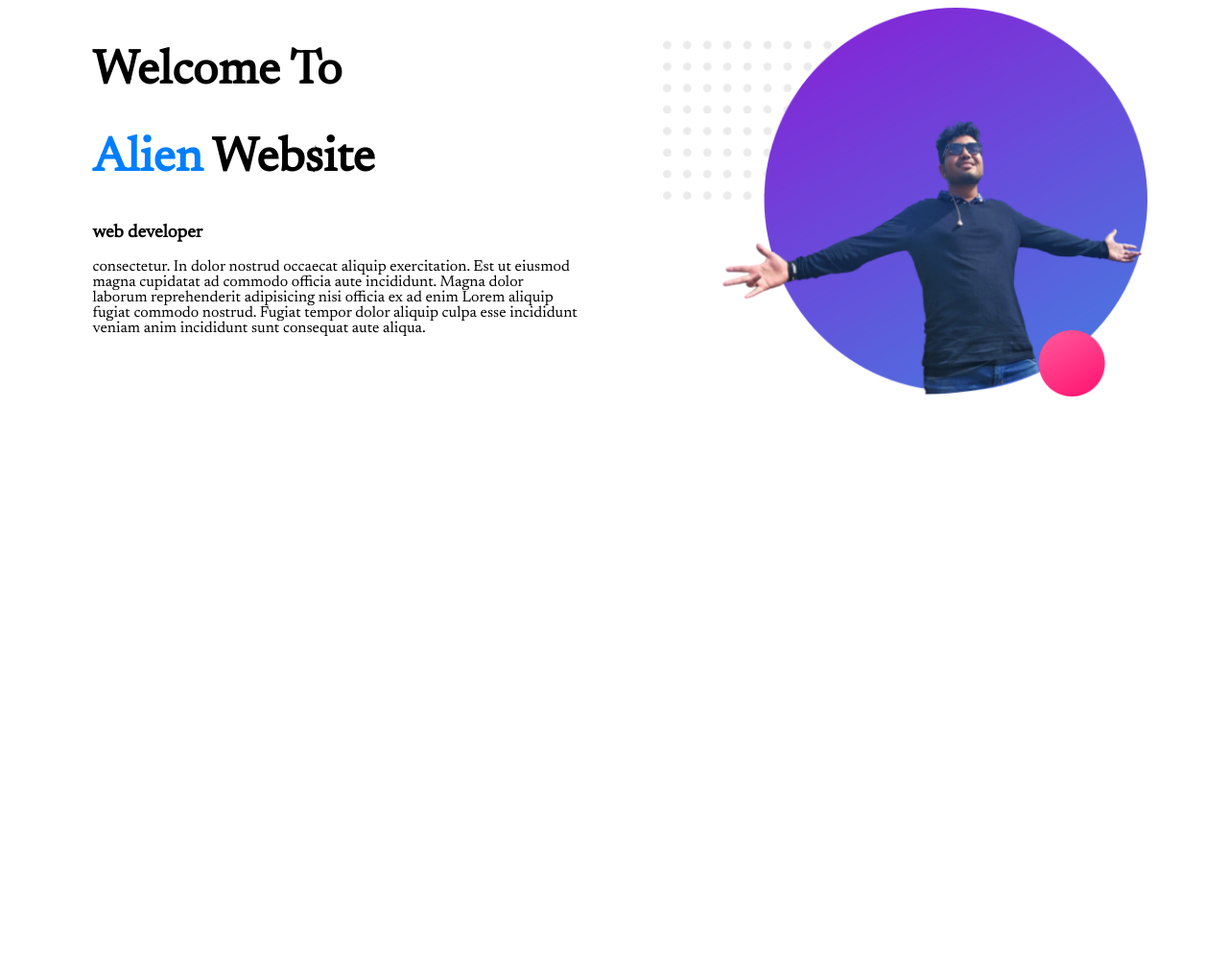
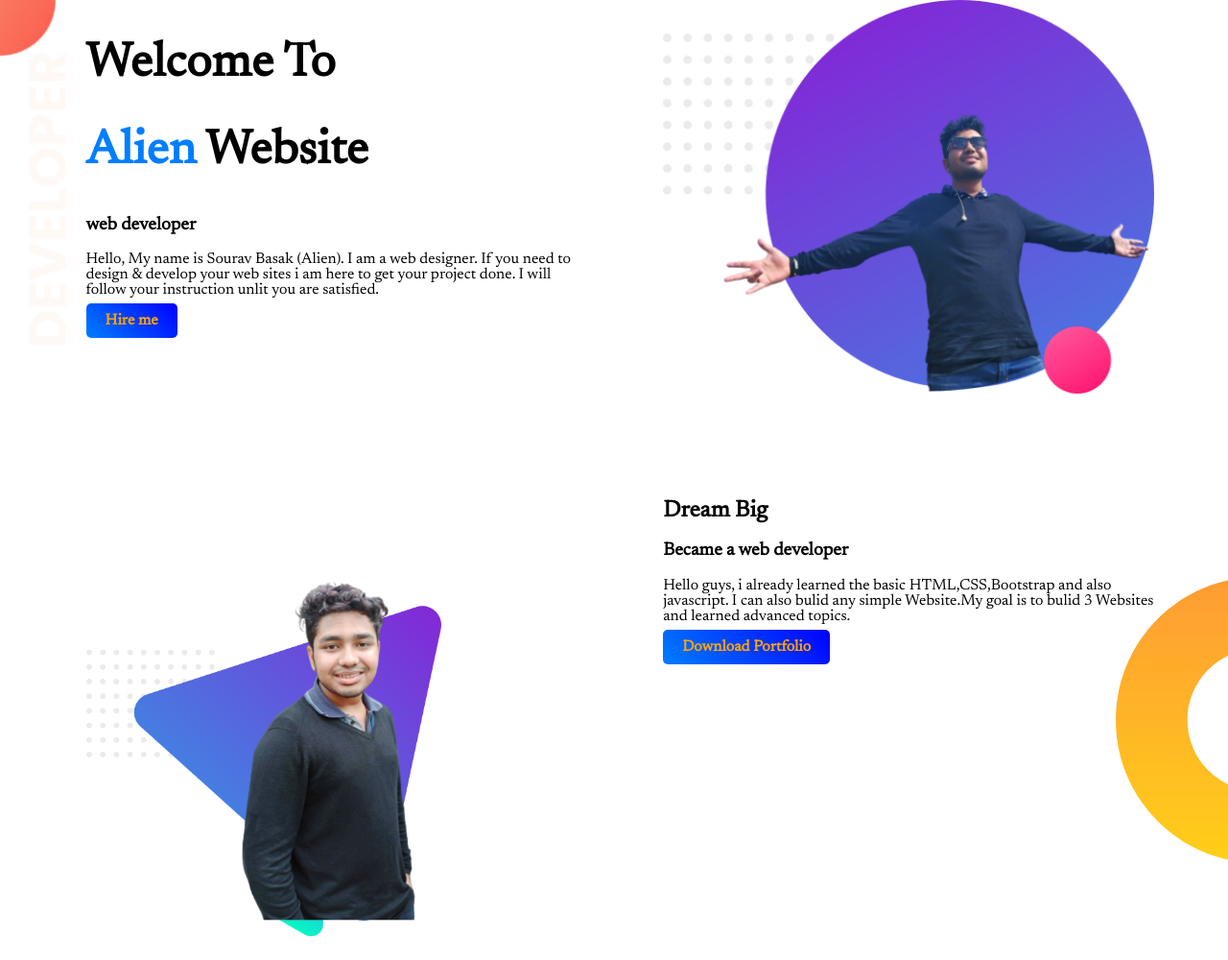
Before and after one commit to SouravBasak-Alien/my-portfolio, a plain HTML site: page index.html in a window 1280 px wide. Shown: the whole page at 96% size. Before the commit the page ends 800 px from the top, so only its background shows below. Drawn offline with Linux system fonts and the light colour scheme.

Commit message:
2nd part added

```diff
--- a/index.html
+++ b/index.html
@@ -5,26 +5,39 @@
     <meta charset="UTF-8">
     <meta http-equiv="X-UA-Compatible" content="IE=edge">
     <meta name="viewport" content="width=device-width, initial-scale=1.0">
-    <title>Document</title>
+    <title>Alien portfolio</title>
 
     <link href="https://fonts.googleapis.com/css2?family=Newsreader&display=swap" rel="stylesheet">
     <link rel="stylesheet" href="style.css">
 </head>
 
 <body>
-    <section>
+    <section class="top-banner">
            <div class="half-side">
                 <h1>Welcome To</h1>
                 <h1><span class="name-highlight">Alien</span> Website</h1>
                 <h3>web developer</h3>
-                <p>consectetur. In dolor nostrud occaecat
-                aliquip exercitation. Est ut eiusmod magna cupidatat ad commodo officia aute incididunt. Magna dolor laborum
-                reprehenderit adipisicing nisi officia ex ad enim Lorem aliquip fugiat commodo nostrud. Fugiat tempor dolor
-                aliquip culpa esse incididunt veniam anim incididunt sunt consequat aute aliqua.</p>
+                <p>Hello, My name is Sourav Basak (Alien). I am a web designer. If you need to design & develop your web sites i am here to get your project done. I will follow your instruction unlit you are satisfied.</p>
+
+                <a class="hire-me" target="_blank" href="https://www.fiverr.com/souravbasak51">Hire me</a>
            </div>
-           <div class="half-side">
-            <img src="image/profile.png" alt="#">
+
+            <div class="half-side">
+                <img src="image/profile.png" alt="#">
+            </div>
+
+    </section>
+    <section class="dream-section">
+        <div class="half-side">
+            <img src="image/image 17.png" alt="#">
         </div>
+        <div class="half-side">
+                <h2>Dream Big</h2>
+                <h3>Became a web developer</h3>
+                <p>Hello guys, i already learned the basic HTML,CSS,Bootstrap and also javascript. I can also bulid any simple Website.My goal is to bulid 3 Websites and learned advanced topics.</p>
+              <a class="hire-me" target="_blank" href="#">Download Portfolio</a>
+
+            </div>
     </section>
 
 </body>
--- a/style.css
+++ b/style.css
@@ -1,5 +1,6 @@
 body{
     font-family: 'Newsreader', serif;
+    margin: 0;
 }
 
 h1{
@@ -13,7 +14,34 @@ h1{
     float: left;
     margin-left: 5%;
     padding-left: 2%;
+
 }
 .half-side img{
     width: 100%;
+
+
 }
+.top-banner{
+    background-image: url("image/top-banner.png");
+    background-repeat: no-repeat;
+
+}
+section{
+    /* border: 2px solid black; */
+    height: 500px;
+}
+.hire-me{
+    text-decoration: none;
+    background-image: linear-gradient( 45deg, #007eff, blue);
+    padding: 10px 20px;
+    border-radius: 5px;
+    font-weight: bold;
+    color: orange;
+
+}
+.dream-section{
+    background-image: url(image/dream-bg.png);
+    background-repeat: no-repeat;
+    background-position: right;
+
+}
```
